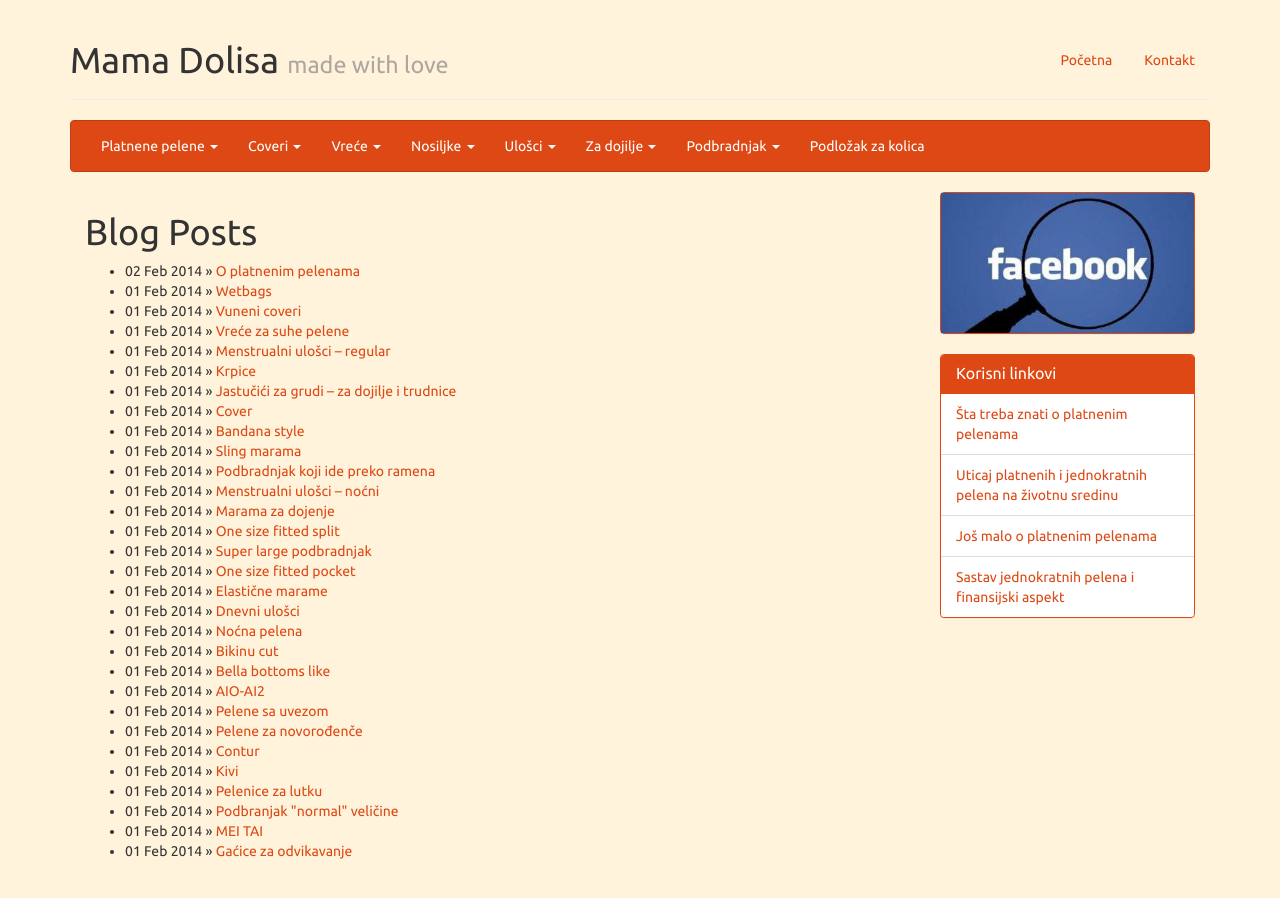
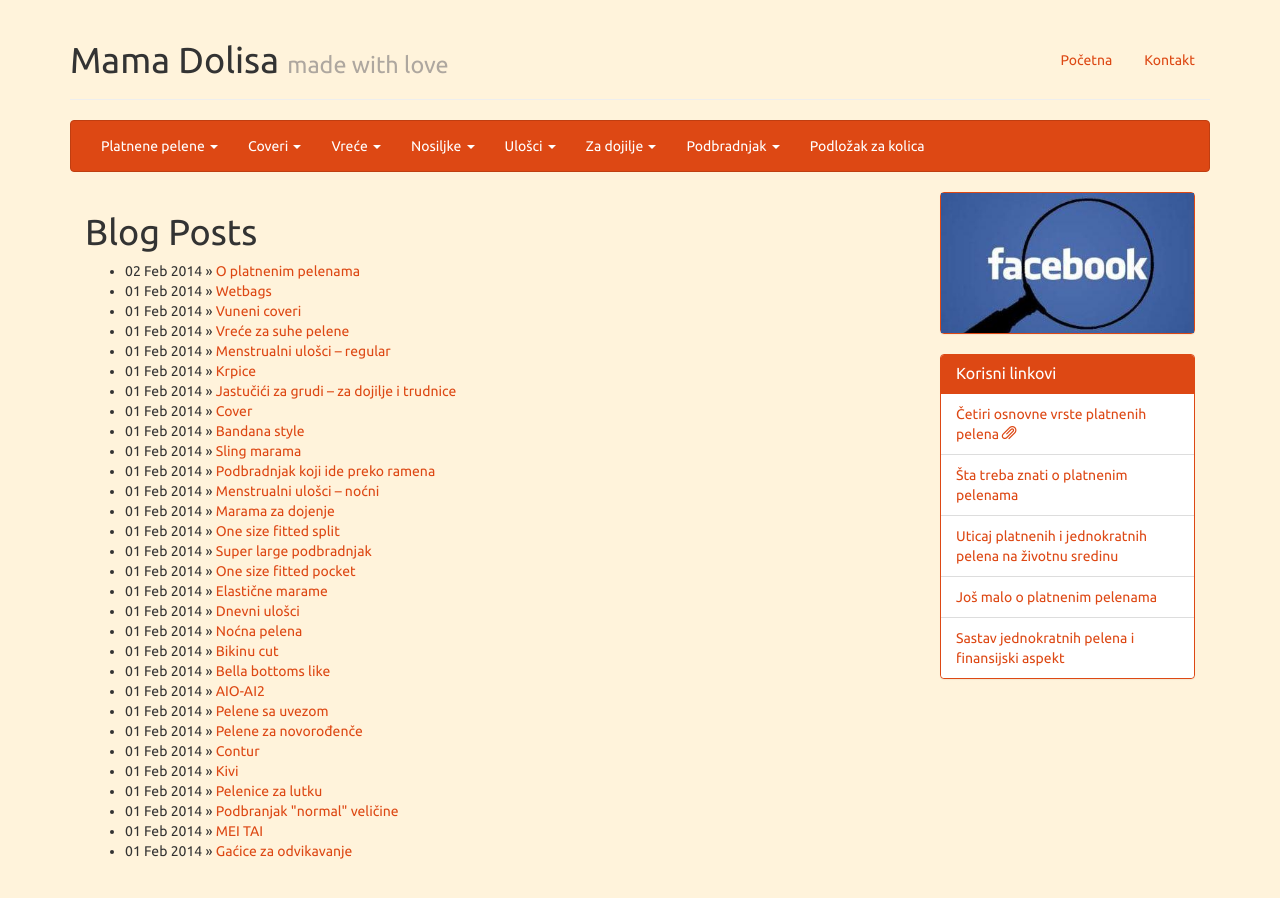
Before and after one commit to nebjak/dolisamadewithlove.com, a Jekyll site: the page built from index.html, in a window 1280 px wide. Built offline with Jekyll 4.4.1, drawn with Linux system fonts in a browser that asks for light colours; Markdown is read by kramdown in place of the engine named in the settings.

Commit message:
Added one more link to "Korisni linkovi"

```diff
--- a/_layouts/default.html
+++ b/_layouts/default.html
@@ -126,6 +126,7 @@
               <h3 class="panel-title">Korisni linkovi</h3>
             </div>
             <ul class="list-group">
+              <li class="list-group-item list-group-item-info"><a target="_blank" href="/assets/pdfs/cetiri_osnovne_vrste_platnenih_pelena.pdf">Četiri osnovne vrste platnenih pelena <span class="glyphicon glyphicon-paperclip"></span></a></li>
               <li class="list-group-item"><a target="_blank" href="http://www.roditelji.hr/beba/njega-i-oprema/sto-treba-znati-o-platnenim-pelenama/">Šta treba znati o platnenim pelenama</a></li>
               <li class="list-group-item"><a target="_blank" href="http://rs.dufferinresearch.com/index.php/sr/2013-02-21-13-40-18/dufferin-research-skorasnji/244-dufferin-research-istrazivanje-uticaj-platnenih-i-jednokratnih-pelena-na-zivotnu-sredinu">Uticaj platnenih i jednokratnih pelena na životnu sredinu</a></li>
               <li class="list-group-item"><a target="_blank" href="http://www.virovitica.net/moderne-platnene-pelene-vracamo-li-se-korijenima/22703/">Još malo o platnenim pelenama</a></li>
```
Also changed, not shown: 1 other file.
